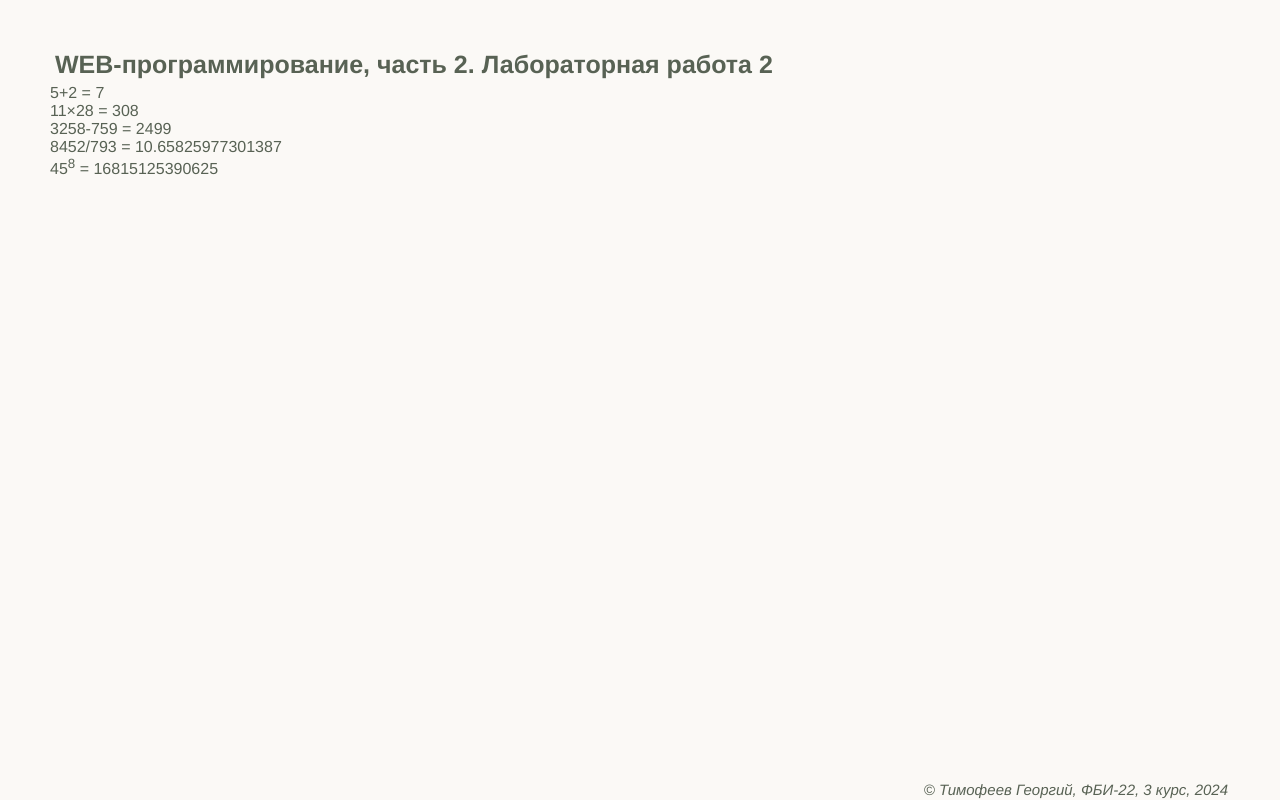
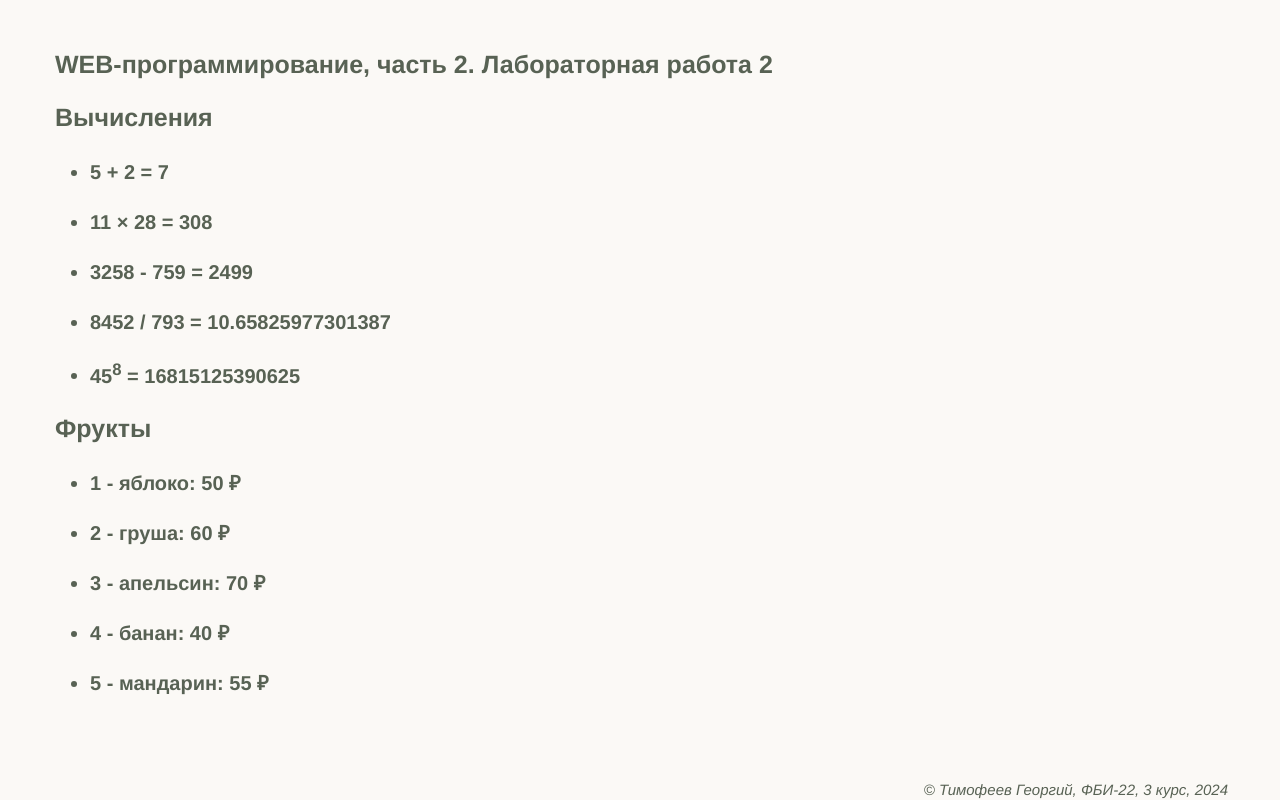
Before and after one commit to GeorgyTimofeev/web-programming-labs-2, a Flask app: page /lab2/example in a window 1280 px wide. Run offline with Flask 3, Linux system fonts and the light colour scheme.

Commit message:
Цикл в шаблоне

```diff
--- a/app.py
+++ b/app.py
@@ -472,4 +472,11 @@ def example():
     lab_number = 2
     student_group = "ФБИ-22"
     student_course = 3
-    return render_template('example.html', name=name, lab_number=lab_number, student_group=student_group, student_course=student_course)
+    fruits = [
+        {'name': 'яблоко', 'price': 50},
+        {'name': 'груша', 'price': 60},
+        {'name': 'апельсин', 'price': 70},
+        {'name': 'банан', 'price': 40},
+        {'name': 'мандарин', 'price': 55}
+    ]
+    return render_template('example.html', name=name, lab_number=lab_number, student_group=student_group, student_course=student_course, fruits=fruits)
--- a/templates/example.html
+++ b/templates/example.html
@@ -14,11 +14,20 @@
         </header>
 
         <main>
-            5+2 = {{ 5 + 2 }}</br>
-            11×28 = {{ 11 * 28 }}</br>
-            3258-759 = {{ 3258 - 759 }}</br>
-            8452/793 = {{ 8452 / 793 }}</br>
-            45<sup>8</sup> = {{ 45 ** 8 }}</br>
+            <h1>Вычисления</h1>
+            <ul>
+                <li>5 + 2 = {{ 5 + 2 }}</li>
+                <li>11 × 28 = {{ 11 * 28 }}</li>
+                <li>3258 - 759 = {{ 3258 - 759 }}</li>
+                <li>8452 / 793 = {{ 8452 / 793 }}</li>
+                <li>45<sup>8</sup> = {{ 45 ** 8 }}</li>
+            </ul>
+            <h1>Фрукты</h1>
+            <ul>
+                {% for f in fruits %}
+                    <li>{{ loop.index }} - {{ f.name }}: {{ f.price }} &#8381</li>
+                {% endfor %}
+            </ul>
         </main>
 
         <footer>
```
